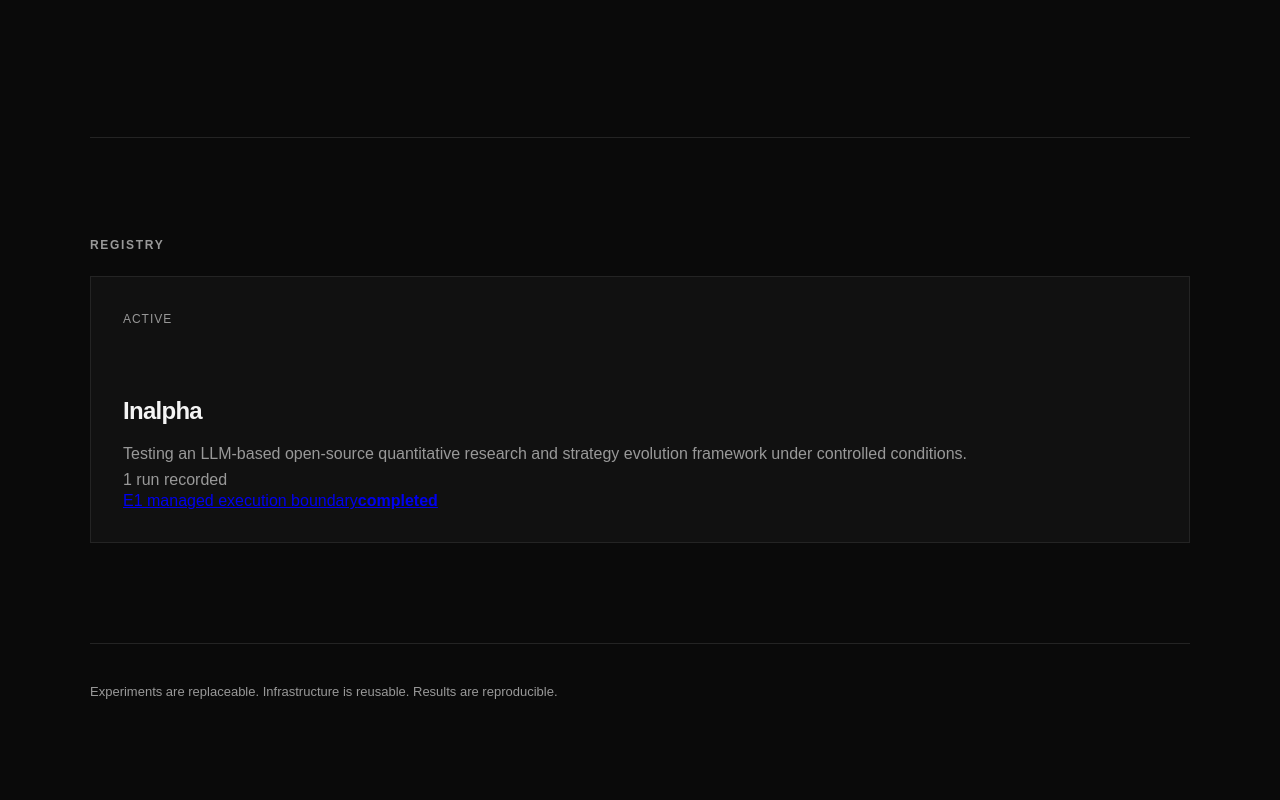
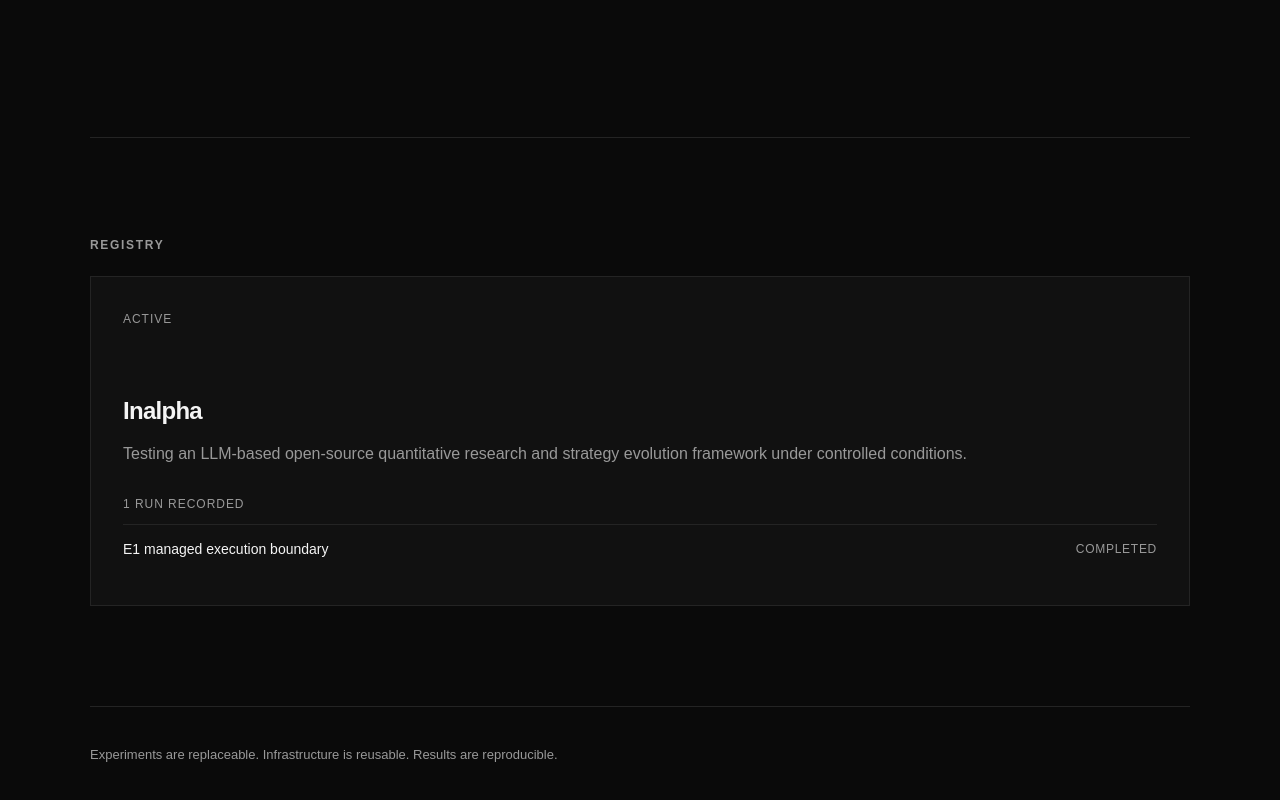
Before and after one commit to JJTGG/testing-ground, a Next.js app: page /experiments in a window 1280 px wide. Shown: the part 487-1287 px from the top of the page. Before the commit the page ends 1246 px from the top, so only its background shows below. Built offline with nearby package versions, Linux system fonts and the light colour scheme.

Commit message:
feat: connect experiments to recorded runs

```diff
--- a/app/globals.css
+++ b/app/globals.css
@@ -264,3 +264,44 @@ footer {
     min-height: auto;
   }
 }
+
+.run-links {
+  margin-top: 28px;
+}
+
+.run-count {
+  margin: 0 0 10px;
+  color: var(--muted);
+  font-size: 12px;
+  text-transform: uppercase;
+  letter-spacing: 0.08em;
+}
+
+.run-link {
+  display: flex;
+  align-items: center;
+  justify-content: space-between;
+  gap: 20px;
+  padding: 16px 0;
+  border-top: 1px solid var(--border);
+  color: var(--foreground);
+  text-decoration: none;
+}
+
+.run-link:hover {
+  color: var(--accent);
+}
+
+.run-link span {
+  color: inherit;
+  font-size: 14px;
+}
+
+.run-link strong {
+  flex: 0 0 auto;
+  color: var(--muted);
+  font-size: 12px;
+  font-weight: 400;
+  text-transform: uppercase;
+  letter-spacing: 0.06em;
+}
```
